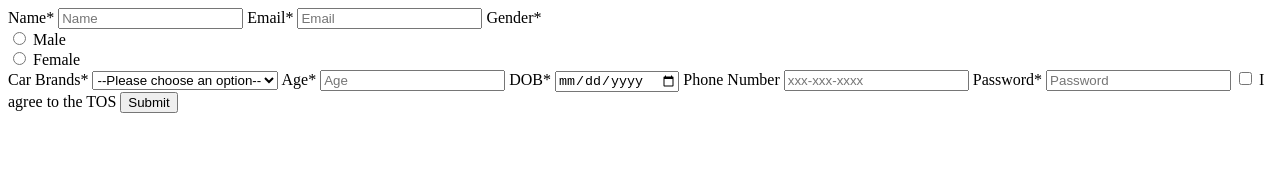
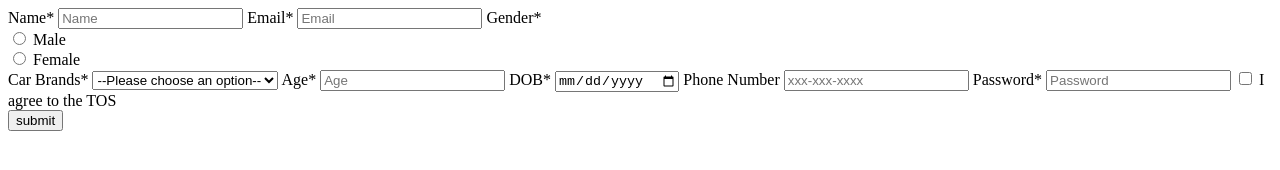
Before and after one commit to acciojob/signup-form-car-anitha-anii, a website: page main.html in a window 1280 px wide. Drawn offline with Linux system fonts and the light colour scheme.

Commit message:
created a submission

```diff
--- a/main.html
+++ b/main.html
@@ -47,8 +47,11 @@
 
   <input type="checkbox" id="tos" name="tos" value="agreed" required>
   <label for="tos">I agree to the TOS</label>
+<div>
+            <!-- <input type="submit" value="submit"> -->
+            <button type="submit">submit</button>
+        </div>
 
-  <input type="submit" value="Submit">
 </form>
 
 
```
